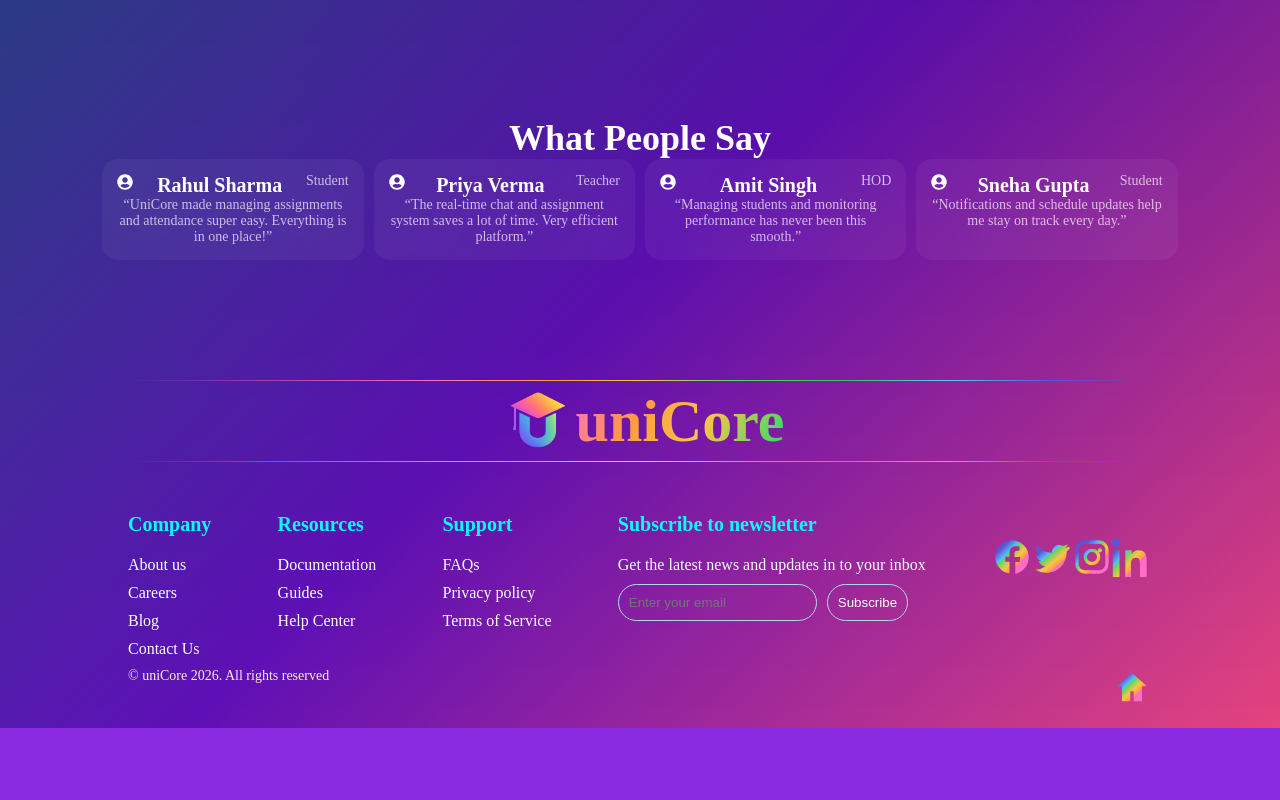
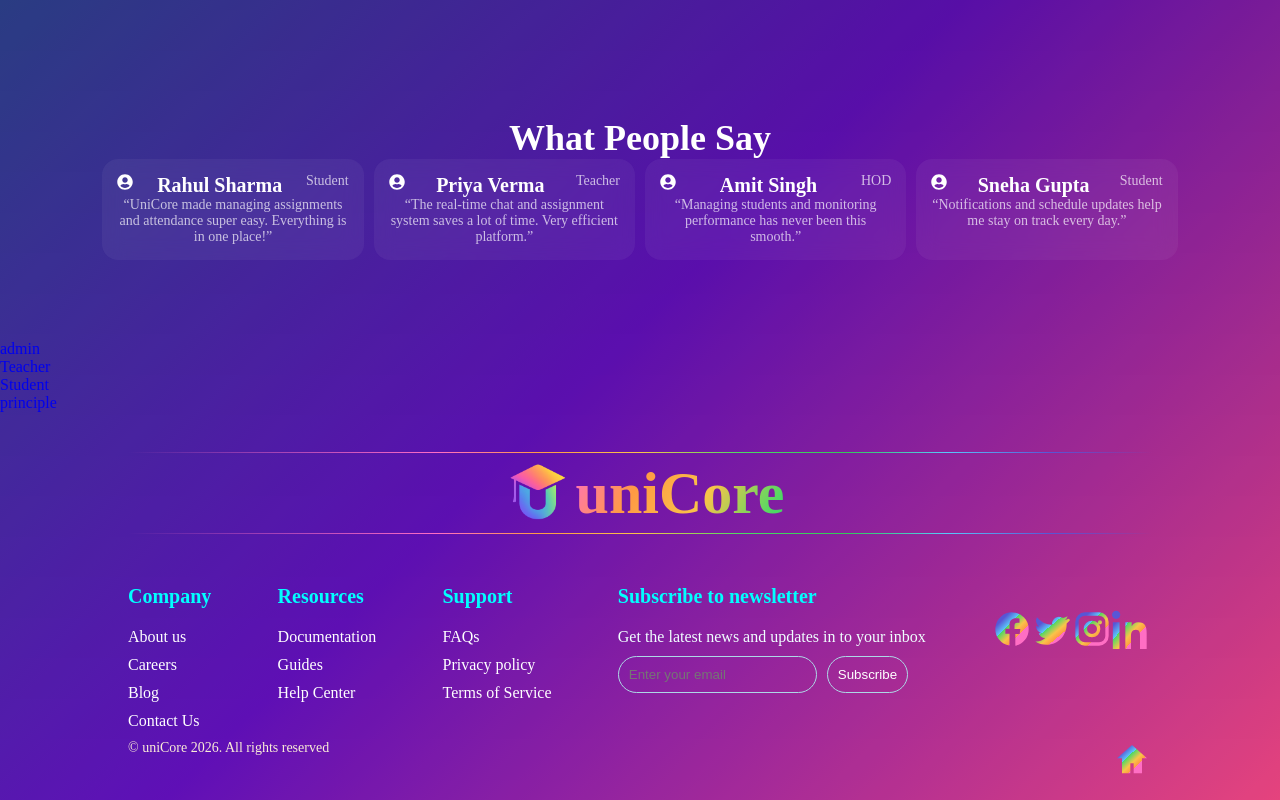
Before and after one commit to rajmaniZ/uniCore-, a React (Vite) app: page / in a window 1280 px wide. Shown: the part 1266-2066 px from the top of the page. Before the commit the page ends 1994 px from the top, so only its background shows below. Built offline with nearby package versions, Linux system fonts and the light colour scheme.

Commit message:
change the dashboard list to a component showDashboard

```diff
--- a/src/pages/home/home.jsx
+++ b/src/pages/home/home.jsx
@@ -3,7 +3,9 @@ import Features from "../features/features";
 import Testimonials from '../../component/testimonials/testimonials';
 
 import style from './home.module.css'
+import { Link } from 'react-router-dom';
 
+import ShowDashboard from './../../component/linkDashboard'
 function Home(){
     return (
         <div className={style.home}>
@@ -11,6 +13,7 @@ function Home(){
             <Hero/>
             <Features className={style.feature}/>
             <Testimonials/>
+            <ShowDashboard/>
         </div>
     );
 }
```
